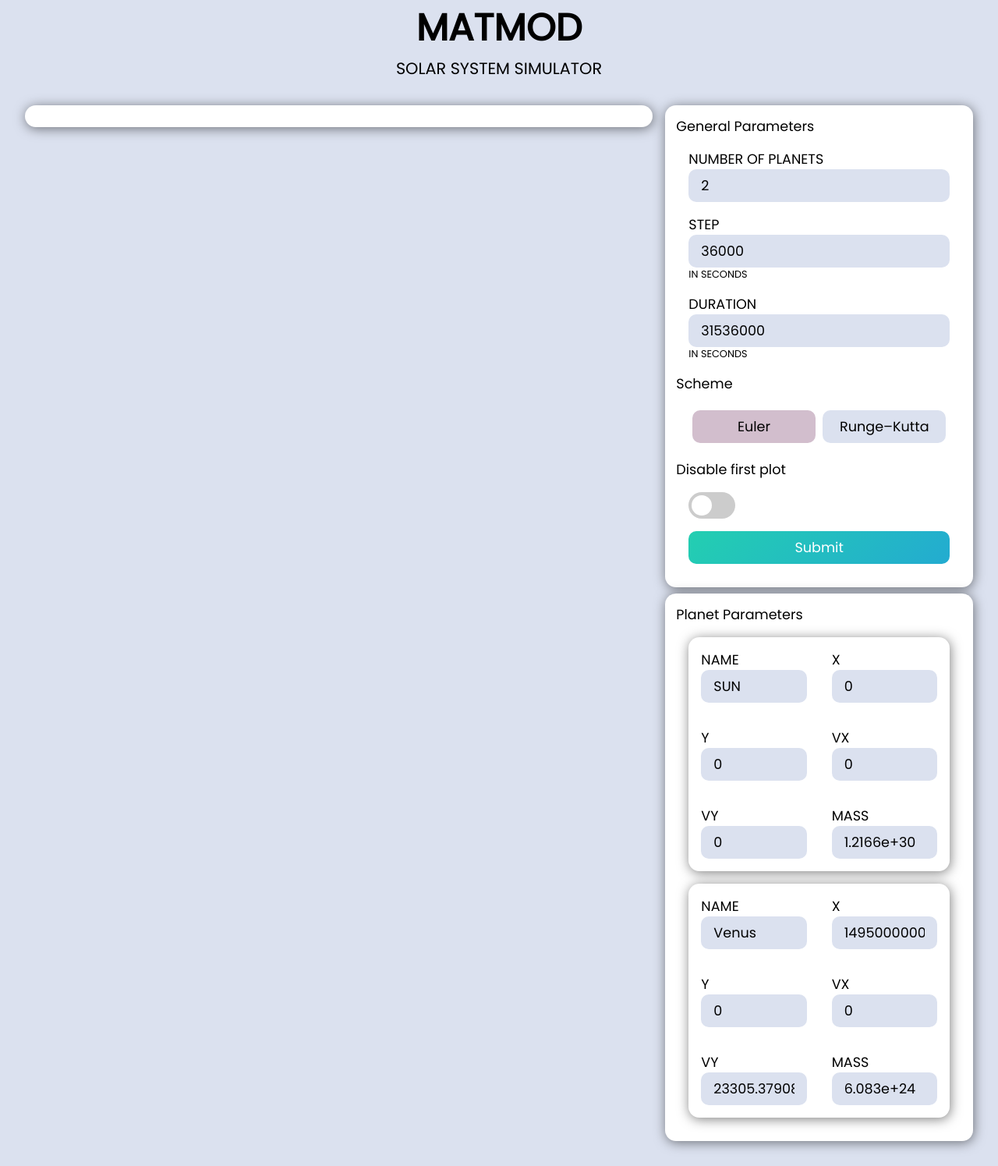
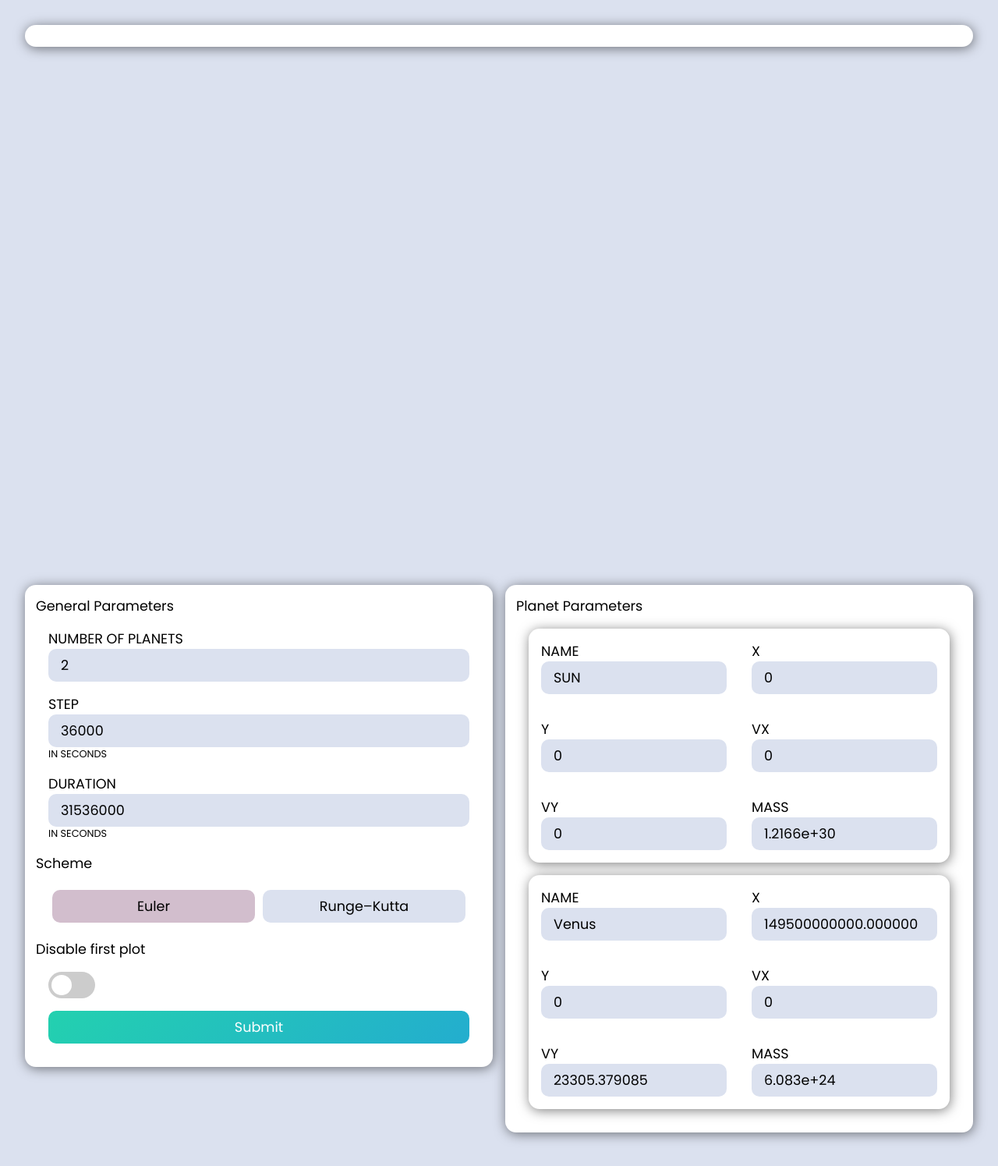
Before and after one commit to dm4nk/mathmod, a Flask app: page / in a window 1280 px wide. Shown: the whole page at 78% size. After the commit the page ends 1464 px from the top, so only its background shows below. Run offline with Flask 2, Linux system fonts and the light colour scheme; some libraries are stand-ins or nearby versions.

Commit message:
refactored

```diff
--- a/static/css/styles.css
+++ b/static/css/styles.css
@@ -45,7 +45,7 @@
 .main-container {
   margin: 1.5rem;
   display: grid;
-  grid-template-columns: 2fr 1fr;
+  grid-template-rows: 1fr 1fr;
 }
 .main-container .container {
   background-color: var(--color-white);
@@ -228,4 +228,9 @@
   margin-bottom: 2rem;
 }
 
+.right-container {
+  display: grid;
+  grid-template-columns: 1fr 1fr;
+}
+
 /*# sourceMappingURL=styles.css.map */
--- a/static/css/styles.scss
+++ b/static/css/styles.scss
@@ -49,7 +49,7 @@
 .main-container {
   margin: 1.5rem;
   display: grid;
-  grid-template-columns: 2fr 1fr;
+  grid-template-rows: 1fr 1fr;
 
   .container {
     background-color: var(--color-white);
@@ -265,3 +265,8 @@
   text-align: center;
   margin-bottom: 2rem;
 }
+
+.right-container{
+  display: grid;
+  grid-template-columns: 1fr 1fr;
+}
--- a/templates/index.html
+++ b/templates/index.html
@@ -13,14 +13,6 @@
 </head>
 
 <body>
-
-<div class="main-title">
-    <h2>matmod</h2>
-</div>
-
-<div class="description">
-    <h5>solar system simulator</h5>
-</div>
 
 <div class="main-container">
     <div class="container">
```
Also changed, not shown: 1 other file.
